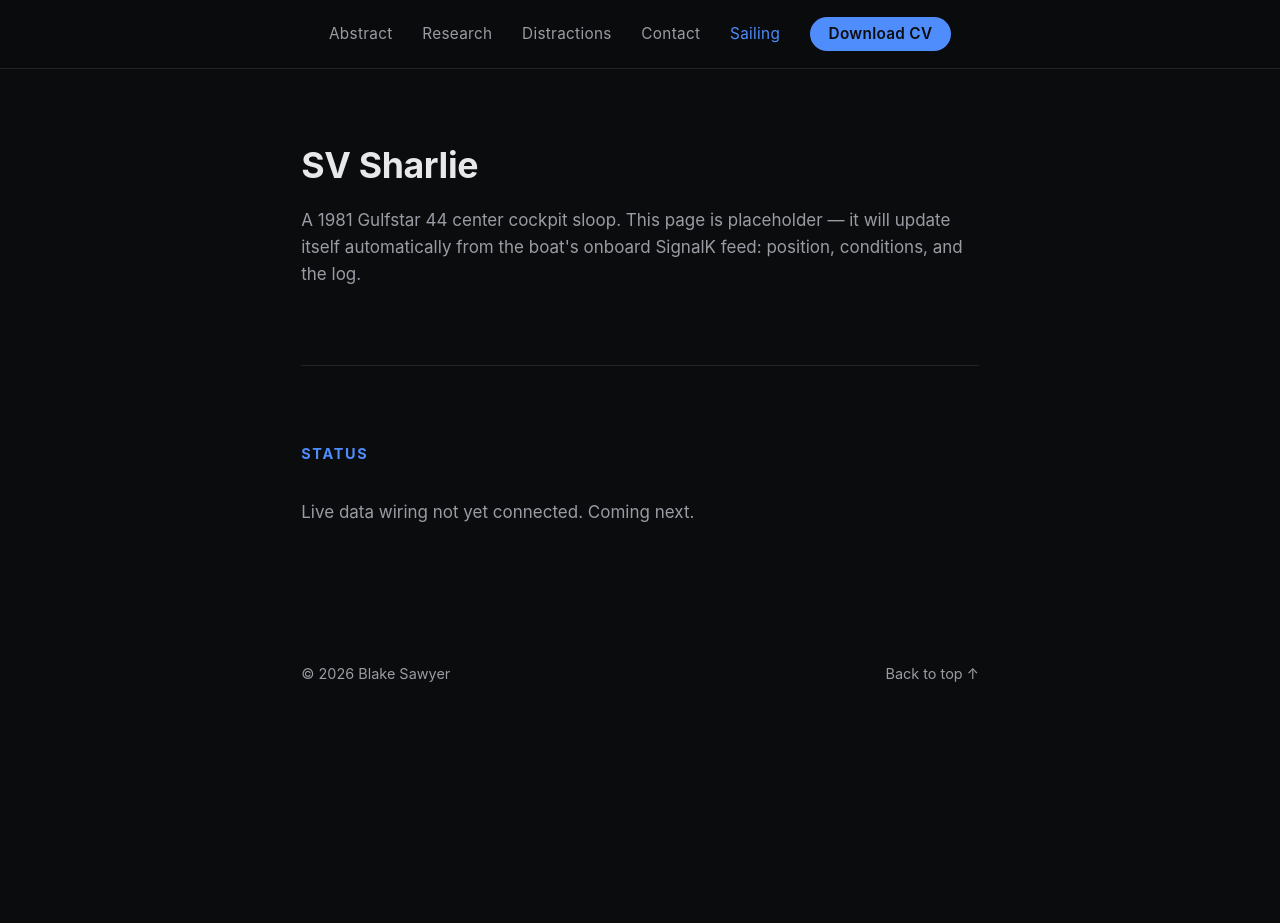
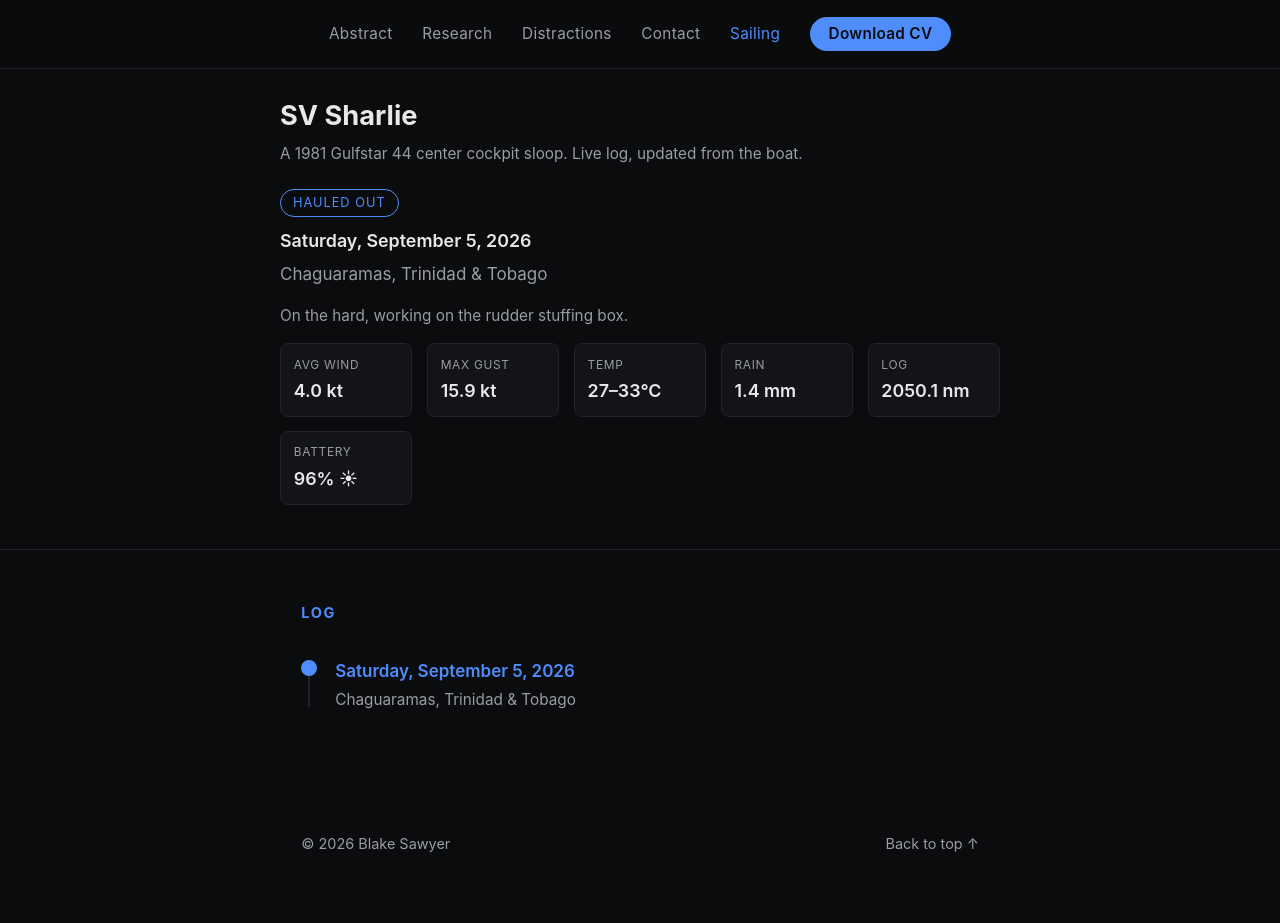
Before and after one commit to basawyer/homepage, a plain HTML site: page sailing/index.html in a window 1280 px wide. Before the commit the page ends 800 px from the top, so only its background shows below. Drawn offline with Linux system fonts and the light colour scheme.

Commit message:
Sailing log: sticky header + vertical timeline
- sailing/data/log.json holds one entry per day: state, position,
  place, log distance, weather stats (avg wind/max gust/temp range/
  rain/notable events), battery SOC, and a photos[] array ready for
  future emailed pictures
- Sticky header shows the selected entry (defaults to latest);
  clicking a timeline dot swaps it in and adds a back-to-latest link
- Nav height measured at runtime rather than hardcoded, since no
  browser was available here to verify pixel offsets visually

```diff
--- /dev/null
+++ b/assets/css/sailing.css
@@ -0,0 +1,127 @@
+/* Sailing log — sticky header + vertical timeline */
+
+.log-header {
+  position: sticky;
+  top: var(--nav-h, 56px); /* set at runtime to the nav's real height */
+  z-index: 40;
+  background: var(--bg);
+  border-bottom: 1px solid var(--border);
+  padding: 1.5rem 1.25rem 1.75rem;
+}
+.log-header-inner {
+  max-width: var(--max-w);
+  margin: 0 auto;
+}
+.log-header h1 { margin: 0 0 0.25rem; font-size: 1.6rem; }
+.log-header .subtitle { margin: 0 0 1.25rem; color: var(--text-dim); font-size: 0.9rem; }
+
+.log-detail .state-chip {
+  display: inline-block;
+  font-size: 0.75rem;
+  text-transform: uppercase;
+  letter-spacing: 0.08em;
+  color: var(--accent);
+  border: 1px solid var(--accent);
+  border-radius: 999px;
+  padding: 0.15rem 0.7rem;
+  margin-bottom: 0.6rem;
+}
+.log-detail .date-line {
+  font-size: 1.05rem;
+  font-weight: 600;
+  margin-bottom: 0.35rem;
+}
+.log-detail .place-line { color: var(--text-dim); margin-bottom: 0.85rem; }
+.log-detail .viewing-note {
+  font-size: 0.8rem;
+  color: var(--text-dim);
+  margin-bottom: 0.85rem;
+}
+.log-detail .viewing-note a { margin-left: 0.5rem; }
+
+.stat-grid {
+  display: grid;
+  grid-template-columns: repeat(auto-fit, minmax(110px, 1fr));
+  gap: 0.85rem;
+  margin-bottom: 0.85rem;
+}
+.stat {
+  background: var(--bg-raised);
+  border: 1px solid var(--border);
+  border-radius: 8px;
+  padding: 0.6rem 0.75rem;
+}
+.stat .label {
+  display: block;
+  font-size: 0.7rem;
+  text-transform: uppercase;
+  letter-spacing: 0.06em;
+  color: var(--text-dim);
+  margin-bottom: 0.2rem;
+}
+.stat .value { font-size: 1.05rem; font-weight: 600; }
+
+.notable {
+  font-size: 0.9rem;
+  color: var(--text);
+  background: rgba(79, 141, 253, 0.1);
+  border-left: 3px solid var(--accent);
+  padding: 0.6rem 0.85rem;
+  border-radius: 4px;
+  margin-bottom: 0.5rem;
+}
+.log-note { font-size: 0.9rem; color: var(--text-dim); }
+
+/* ---- Timeline ---- */
+.timeline-section { padding-top: 3rem; }
+.timeline {
+  position: relative;
+  padding-left: 2rem;
+}
+.timeline::before {
+  content: "";
+  position: absolute;
+  left: 7px;
+  top: 6px;
+  bottom: 6px;
+  width: 2px;
+  background: var(--border);
+}
+.timeline-entry {
+  position: relative;
+  padding-bottom: 1.5rem;
+}
+.timeline-entry:last-child { padding-bottom: 0; }
+.timeline-entry .dot {
+  position: absolute;
+  left: -2rem;
+  top: 0.15rem;
+  width: 16px;
+  height: 16px;
+  border-radius: 50%;
+  background: var(--bg);
+  border: 2px solid var(--text-dim);
+  cursor: pointer;
+  transition: border-color 0.15s ease, background 0.15s ease, transform 0.15s ease;
+}
+.timeline-entry .dot:hover { border-color: var(--accent); transform: scale(1.15); }
+.timeline-entry.selected .dot,
+.timeline-entry.latest .dot {
+  border-color: var(--accent);
+  background: var(--accent);
+}
+.timeline-entry button.entry-link {
+  background: none;
+  border: none;
+  color: var(--text);
+  font: inherit;
+  text-align: left;
+  cursor: pointer;
+  padding: 0;
+}
+.timeline-entry button.entry-link:hover .entry-date { color: var(--accent); }
+.timeline-entry .entry-date { font-weight: 600; }
+.timeline-entry .entry-summary { color: var(--text-dim); font-size: 0.9rem; margin-top: 0.15rem; }
+.timeline-entry.selected .entry-date { color: var(--accent); }
+
+.loading { color: var(--text-dim); font-size: 0.9rem; }
--- /dev/null
+++ b/assets/js/sailing.js
@@ -0,0 +1,157 @@
+(function () {
+  var STATE_LABELS = {
+    hauled: "Hauled out",
+    anchored: "At anchor",
+    marina: "In a marina",
+    passage: "Underway"
+  };
+
+  function fmtDate(dateStr) {
+    var d = new Date(dateStr + "T00:00:00Z");
+    return d.toLocaleDateString("en-US", { weekday: "long", month: "long", day: "numeric", year: "numeric", timeZone: "UTC" });
+  }
+
+  function fmtPos(pos) {
+    if (!pos) return "";
+    var lat = pos.lat, lon = pos.lon;
+    var ns = lat >= 0 ? "N" : "S";
+    var ew = lon >= 0 ? "E" : "W";
+    return Math.abs(lat).toFixed(4) + "°" + ns + " " + Math.abs(lon).toFixed(4) + "°" + ew;
+  }
+
+  function renderHeader(entry, opts) {
+    opts = opts || {};
+    var el = document.getElementById("log-detail");
+    var stateLabel = STATE_LABELS[entry.state] || entry.state;
+    var w = entry.weather || {};
+    var b = entry.battery || {};
+
+    var html = "";
+    html += '<span class="state-chip">' + stateLabel + "</span>";
+    html += '<div class="date-line">' + fmtDate(entry.date) + "</div>";
+    html += '<div class="place-line">' + (entry.place || fmtPos(entry.position)) + "</div>";
+
+    if (opts.viewingPast) {
+      html += '<div class="viewing-note">Viewing a past entry.<a href="#" id="back-to-latest">Back to latest ↺</a></div>';
+    }
+
+    if (entry.note) {
+      html += '<p class="log-note">' + entry.note + "</p>";
+    }
+
+    if (entry.weather.notable) {
+      html += '<div class="notable">' + entry.weather.notable + "</div>";
+    }
+
+    html += '<div class="stat-grid">';
+    if (typeof w.avgWindKt === "number") {
+      html += '<div class="stat"><span class="label">Avg wind</span><span class="value">' + w.avgWindKt.toFixed(1) + " kt</span></div>";
+    }
+    if (typeof w.maxGustKt === "number") {
+      html += '<div class="stat"><span class="label">Max gust</span><span class="value">' + w.maxGustKt.toFixed(1) + " kt</span></div>";
+    }
+    if (typeof w.minTempC === "number" && typeof w.maxTempC === "number") {
+      html += '<div class="stat"><span class="label">Temp</span><span class="value">' + Math.round(w.minTempC) + "–" + Math.round(w.maxTempC) + "°C</span></div>";
+    }
+    if (typeof w.rainMm === "number") {
+      html += '<div class="stat"><span class="label">Rain</span><span class="value">' + w.rainMm.toFixed(1) + " mm</span></div>";
+    }
+    if (typeof entry.logNm === "number") {
+      html += '<div class="stat"><span class="label">Log</span><span class="value">' + entry.logNm.toFixed(1) + " nm</span></div>";
+    }
+    if (typeof b.socPercent === "number") {
+      html += '<div class="stat"><span class="label">Battery</span><span class="value">' + b.socPercent + "%" + (b.solarProducing ? " ☀" : "") + "</span></div>";
+    }
+    html += "</div>";
+
+    if (entry.photos && entry.photos.length) {
+      html += '<div class="photo-grid">';
+      entry.photos.forEach(function (p) {
+        html += '<img src="' + p.url + '" alt="' + (p.caption || "") + '" loading="lazy" />';
+      });
+      html += "</div>";
+    }
+
+    el.innerHTML = html;
+
+    var backLink = document.getElementById("back-to-latest");
+    if (backLink) {
+      backLink.addEventListener("click", function (e) {
+        e.preventDefault();
+        selectEntry(window.__sailingEntries.length - 1);
+      });
+    }
+  }
+
+  function renderTimeline(entries) {
+    var el = document.getElementById("timeline");
+    el.innerHTML = "";
+    // Newest first in the list, so scrolling down goes further into the past.
+    for (var i = entries.length - 1; i >= 0; i--) {
+      (function (idx) {
+        var entry = entries[idx];
+        var wrap = document.createElement("div");
+        wrap.className = "timeline-entry" + (idx === entries.length - 1 ? " latest" : "");
+        wrap.dataset.index = idx;
+
+        var dot = document.createElement("span");
+        dot.className = "dot";
+        dot.addEventListener("click", function () { selectEntry(idx); });
+
+        var btn = document.createElement("button");
+        btn.className = "entry-link";
+        btn.innerHTML =
+          '<div class="entry-date">' + fmtDate(entry.date) + "</div>" +
+          '<div class="entry-summary">' + (entry.place || fmtPos(entry.position)) +
+          (entry.weather && entry.weather.notable ? " · " + entry.weather.notable : "") +
+          "</div>";
+        btn.addEventListener("click", function () { selectEntry(idx); });
+
+        wrap.appendChild(dot);
+        wrap.appendChild(btn);
+        el.appendChild(wrap);
+      })(i);
+    }
+  }
+
+  function selectEntry(idx) {
+    var entries = window.__sailingEntries;
+    var entry = entries[idx];
+    var isLatest = idx === entries.length - 1;
+    renderHeader(entry, { viewingPast: !isLatest });
+    document.querySelectorAll(".timeline-entry").forEach(function (el) {
+      el.classList.toggle("selected", Number(el.dataset.index) === idx);
+    });
+    document.getElementById("log-header").scrollIntoView({ behavior: "smooth", block: "start" });
+  }
+
+  function setNavHeight() {
+    var nav = document.querySelector("nav.site-nav");
+    if (nav) {
+      document.documentElement.style.setProperty("--nav-h", nav.offsetHeight + "px");
+    }
+  }
+
+  document.addEventListener("DOMContentLoaded", function () {
+    setNavHeight();
+    window.addEventListener("resize", setNavHeight);
+    fetch("data/log.json")
+      .then(function (r) { return r.json(); })
+      .then(function (data) {
+        window.__sailingEntries = data.entries || [];
+        if (!window.__sailingEntries.length) {
+          document.getElementById("log-detail").innerHTML = '<p class="loading">No log entries yet.</p>';
+          document.getElementById("timeline").innerHTML = "";
+          return;
+        }
+        renderTimeline(window.__sailingEntries);
+        renderHeader(window.__sailingEntries[window.__sailingEntries.length - 1]);
+        var latestEl = document.querySelector(".timeline-entry.latest");
+        if (latestEl) latestEl.classList.add("selected");
+      })
+      .catch(function (err) {
+        document.getElementById("log-detail").innerHTML = '<p class="loading">Could not load the log.</p>';
+        console.error(err);
+      });
+  });
+})();
--- /dev/null
+++ b/sailing/data/log.json
@@ -0,0 +1,27 @@
+{
+  "vessel": "SV Sharlie",
+  "entries": [
+    {
+      "date": "2026-09-05",
+      "updatedAt": "2026-09-05T21:03:00Z",
+      "state": "hauled",
+      "position": { "lat": 10.6835, "lon": -61.6373 },
+      "place": "Chaguaramas, Trinidad & Tobago",
+      "logNm": 2050.1,
+      "note": "On the hard, working on the rudder stuffing box.",
+      "weather": {
+        "avgWindKt": 4.0,
+        "maxGustKt": 15.9,
+        "minTempC": 26.7,
+        "maxTempC": 33.4,
+        "rainMm": 1.4,
+        "notable": null
+      },
+      "battery": {
+        "socPercent": 96,
+        "solarProducing": true
+      },
+      "photos": []
+    }
+  ]
+}
--- a/sailing/index.html
+++ b/sailing/index.html
@@ -4,8 +4,9 @@
 <meta charset="UTF-8" />
 <meta name="viewport" content="width=device-width, initial-scale=1" />
 <title>Sailing — Blake Sawyer</title>
-<meta name="description" content="SV Sharlie — a 1981 Gulfstar 44 center cockpit sloop." />
+<meta name="description" content="SV Sharlie — a 1981 Gulfstar 44 center cockpit sloop. Live log." />
 <link rel="stylesheet" href="../assets/css/style.css" />
+<link rel="stylesheet" href="../assets/css/sailing.css" />
 </head>
 <body>
 
@@ -18,19 +19,22 @@
   <a href="../assets/files/Blake-Sawyer-CV.pdf" class="nav-cta">Download CV</a>
 </nav>
 
+<header id="log-header" class="log-header">
+  <div class="log-header-inner">
+    <h1>SV Sharlie</h1>
+    <p class="subtitle">A 1981 Gulfstar 44 center cockpit sloop. Live log, updated from the boat.</p>
+    <div id="log-detail" class="log-detail">
+      <p class="loading">Loading the log…</p>
+    </div>
+  </div>
+</header>
+
 <main>
-  <section id="hero" style="padding-top:4rem;">
-    <div class="intro">
-      <h1>SV Sharlie</h1>
-      <p>A 1981 Gulfstar 44 center cockpit sloop. This page is placeholder — it will update
-        itself automatically from the boat's onboard SignalK feed: position, conditions, and
-        the log.</p>
+  <section class="timeline-section">
+    <h2>Log</h2>
+    <div id="timeline" class="timeline">
+      <p class="loading">Loading entries…</p>
     </div>
-  </section>
-
-  <section class="reveal">
-    <h2>Status</h2>
-    <p style="color:var(--text-dim);">Live data wiring not yet connected. Coming next.</p>
   </section>
 </main>
 
@@ -40,5 +44,6 @@
 </footer>
 
 <script src="../assets/js/main.js"></script>
+<script src="../assets/js/sailing.js"></script>
 </body>
 </html>
```
